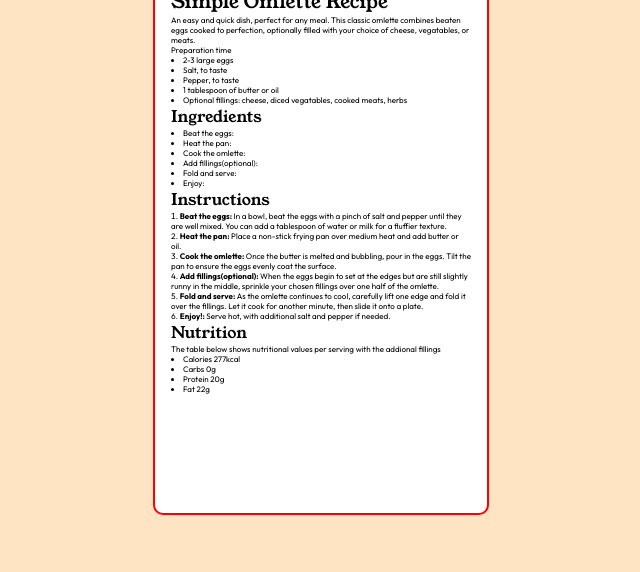
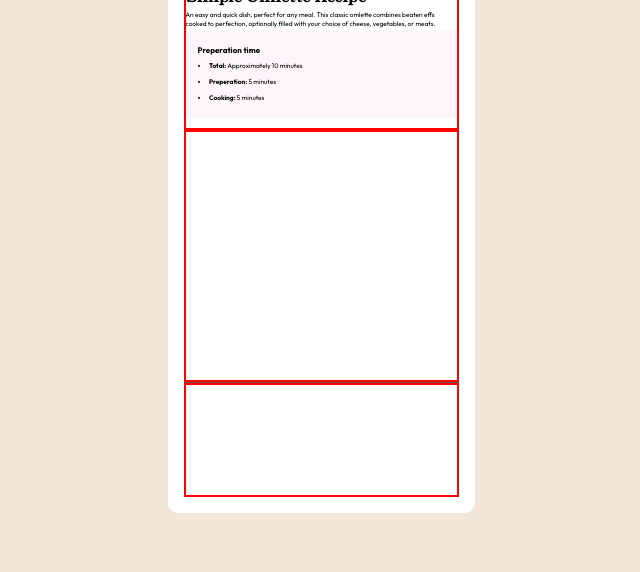
Before and after one commit to Sparlinski/FEM-Recipe_Page, a plain HTML site: page index.html in a window 1280 px wide. Shown: the part 228-800 px from the top of the page, without its empty margins (319-959 px from the left). Drawn offline with Linux system fonts and the light colour scheme.

Commit message:
Reorgainsed layout and class names

```diff
--- a/index.html
+++ b/index.html
@@ -8,78 +8,37 @@
 
 <!--FONTS-->
 
-<!--YOUNG SERIF_Regular 400-->
+<!--YOUNG SERIF font_Regular 400-->
 
     <link rel="preconnect" href="https://fonts.googleapis.com">
     <link rel="preconnect" href="https://fonts.gstatic.com" crossorigin>
     <link href="https://fonts.googleapis.com/css2?family=Young+Serif&display=swap" rel="stylesheet">
 
-<!--Outfit-->
+<!--Outfit font-->
 
     <link rel="preconnect" href="https://fonts.googleapis.com">
     <link rel="preconnect" href="https://fonts.gstatic.com" crossorigin>
     <link href="https://fonts.googleapis.com/css2?family=Outfit:wght@100..900&display=swap" rel="stylesheet">
+</head>
 
-
-</head>
 <body>
     <div class="recipe-card">
-
-        <header>
-            <img src="assets/images/image-omelette.jpeg">
-            <div class="container description">
-                <h1>Simple Omlette Recipe</h1>
-                <p>An easy and quick dish, perfect for any meal. This classic omlette combines beaten eggs cooked to perfection, optionally filled with your choice of cheese, vegatables, or meats.</p>
-            </div>
-        </header>
-
-        <main>
-            <div class="container prep">
-                <p>Preparation time</p>
+        <img src="assets/images/image-omelette.jpeg" alt="A omletter stuffed with vegetables">
+        <div class="top-container">
+            <h1>Simple Omlette Recipe</h1>
+            <p>An easy and quick dish, perfect for any meal. This classic omlette combines beaten effs cooked to perfection, optionally filled with your choice of cheese, vegetables, or meats.</p>
+            <div class="prep">
+                <h2>Preperation time</h2>
                 <ul>
-                    <li>2-3 large eggs</li>
-                    <li>Salt, to taste</li>
-                    <li>Pepper, to taste</li>
-                    <li>1 tablespoon of butter or oil</li>
-                    <li>Optional fillings: cheese, diced vegatables, cooked meats, herbs</li>
+                    <li><span class=li-bold>Total: </span>Approximately 10 minutes</li>
+                    <li><span class=li-bold>Preperation: </span>5 minutes</li>
+                    <li><span class=li-bold>Cooking: </span>5 minutes</li>
                 </ul>
             </div>
-            <div class="container ingredients">
-                <h2>Ingredients</h2>
-                <ul>
-                    <li>Beat the eggs:</li>
-                    <li>Heat the pan:</li>
-                    <li>Cook the omlette:</li>
-                    <li>Add fillings(optional):</li>
-                    <li>Fold and serve:</li>
-                    <li>Enjoy:</li>
-                </ul>
-            </div>
-            <div class="container intructions">
-                <h2>Instructions</h2>
-                <ol>
-                    <li><span>Beat the eggs: </span>In a bowl, beat the eggs with a pinch of salt and pepper until they are well mixed. You can add a tablespoon of water or milk for a fluffier texture.</li>
-                    <li><span>Heat the pan: </span>Place a non-stick frying pan over medium heat and add butter or oil.</li>
-                    <li><span>Cook the omlette: </span>Once the butter is melted and bubbling, pour in the eggs. Tilt the pan to ensure the eggs evenly coat the surface.</li>
-                    <li><span>Add fillings(optional): </span>When the eggs begin to set at the edges but are still slightly runny in the middle, sprinkle your chosen fillings over one half of the omlette.</li>
-                    <li><span>Fold and serve: </span>As the omlette continues to cool, carefully lift one edge and fold it over the fillings. Let it cook for another minute, then slide it onto a plate.</li>
-                    <li><span>Enjoy!: </span>Serve hot, with additional salt and pepper if needed.</li>
-                </ol>
-            </div>
-        </main>
-
-        <footer>
-            <div class="container nutrition">
-                <h2>Nutrition</h2>
-                <p>The table below shows nutritional values per serving with the addional fillings</p>
-                <ul>
-                    <li>Calories 277kcal</li>
-                    <li>Carbs 0g</li>
-                    <li>Protein 20g</li>
-                    <li>Fat 22g</li>
-                </ul>
-            </div>
-        </footer>
+        </div>
+        <div class="main-container"></div>
+        <div class="seperator-line"></div>
+        <div class="bottom-container"></div>
     </div>
 </body>
 </html>
--- a/styles.css
+++ b/styles.css
@@ -10,53 +10,94 @@ body {
     align-items: center;
     width: 100%;
     height: 100vh;
-    background-color: bisque;
+    background-color: hsl(30, 54%, 90%);
 }
 
 .recipe-card {
-    width: 300px;
+    display: flex;
+    flex-direction: column;
+    justify-content: flex-start;
+    width: 275px;
     height: 650px;
     border-radius: 10px;
     padding: 1em;
     background-color: white;
-    border: solid 2px red;
 }
 
-/* header */
+
+/* Images */
 
 img {
     width: 100%;
     border-radius: 7.5px;
 }
 
-/* main */
+/* Font style and sizing */
 
-.container {
-    width: 100%;
+h1 {
+    font-family: "Young Serif", serif;
+    font-weight: 400;
+    font-style: normal;
+    font-size: 1rem;
 }
 
-/* fonts */
-
-h1, h2 {
-    font-family: "Young Serif", serif;
+h2,
+p,
+ul,
+ol {
+    font-family: "Outfit", sans-serif;
     font-weight: 400;
     font-style: normal;
 }
 
-h1 {
-    font-size: 1.2rem;
+h2 {
+    font-size: .5rem;
+    font-weight: bold;
+    line-height: 1rem;
 }
 
-h2 {
-    font-size: 1rem;
+p,
+ul,
+ol {
+    font-size: .41rem;
 }
 
-p, li {
-    font-family: "Outfit", sans-serif;
-    font-size: .5rem;
-    list-style-position: inside;
+ul, ol {
+    padding-left: 1.75em;
+    line-height: 1rem;
 }
 
-span {
+.li-bold {
     font-weight: bold;
 }
+
+
+/* Layout */
+
+.top-container {
+    display: flex;
+    flex-direction: column;
+    justify-content: space-evenly;
+    padding: .5em 0 .5em 0;
+    height: 25%;
+    border: 2px solid red;
+}
+
+.prep {
+    background-color: hsl(330, 100%, 98%);
+    padding: .75em;
+}
+
+.main-container {
+    height: 45%;
+    border: 2px solid red;
+}
+
+.seperator-line {
+    border-top: 1px solid hsl(30, 10%, 34%);
+}
+
+.bottom-container {
+    height: 20%;
+    border: 2px solid red;
+}
```
